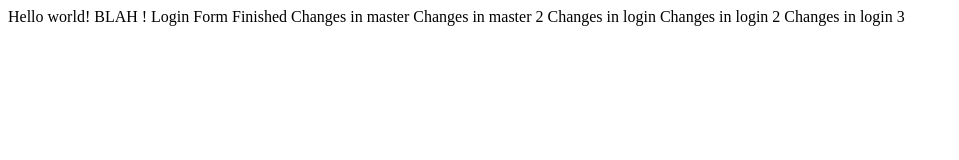
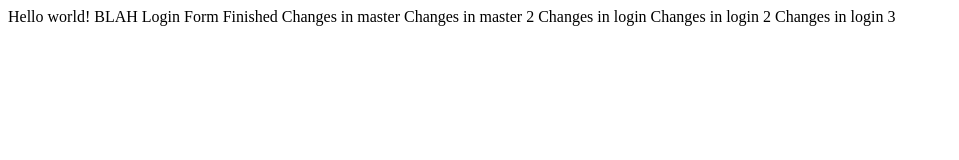
Before and after one commit to ygoroshko/mynewgit, a plain HTML site: page index.html in a window 1280 px wide. Shown: the whole page, without its empty margins (0-959 px from the left). Drawn offline with Linux system fonts and the light colour scheme.

Commit message:
changed index.html

```diff
--- a/index.html
+++ b/index.html
@@ -6,7 +6,7 @@
     <title>Document</title>
 </head>
 <body>
-    Hello world! BLAH !
+    Hello world! BLAH
     Login Form
     Finished
     Changes in master
```
